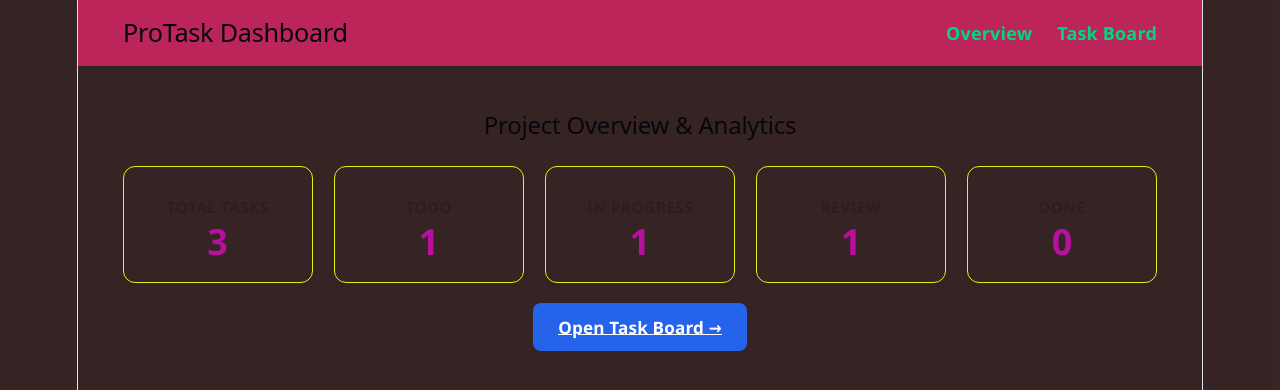
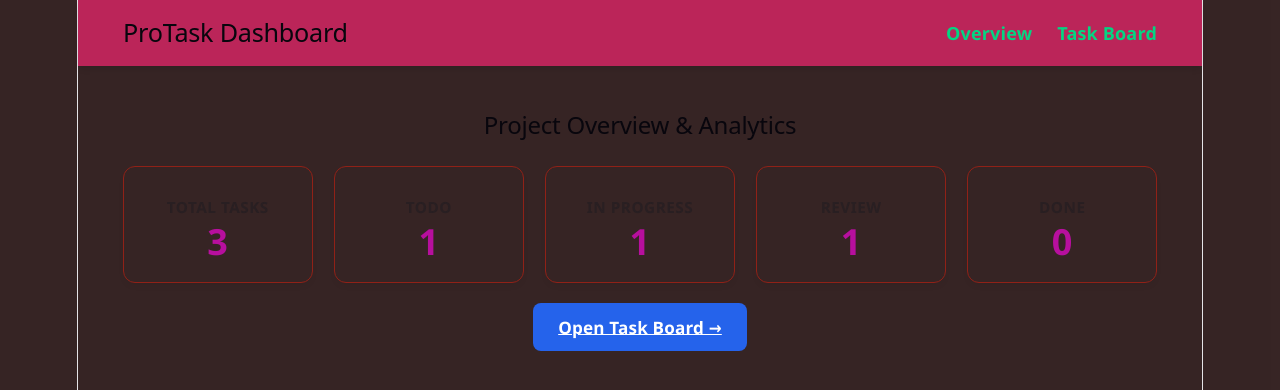
Before and after one commit to Inbatamilan7/Project-dashboard, a React (Vite) app: page / in a window 1280 px wide. Shown: the top 390 px of the page. Built offline with nearby package versions, Linux system fonts and the light colour scheme.

Commit message:
fix: change

```diff
--- a/src/App.css
+++ b/src/App.css
@@ -55,12 +55,12 @@ body {
 }
 
 .stat-card {
-  background: white (10, 44, 38);
+  background: rgb(214, 204, 204) (10, 44, 38);
   padding: 1.5rem;
   border-radius: 12px;
   box-shadow: 0 4px 6px -1px rgba(0, 0, 0, 0.05);
   text-align: center;
-  border: 1px solid #e6f112;
+  border: 1px solid #902117;
 }
 
 .stat-card h3 {
```
